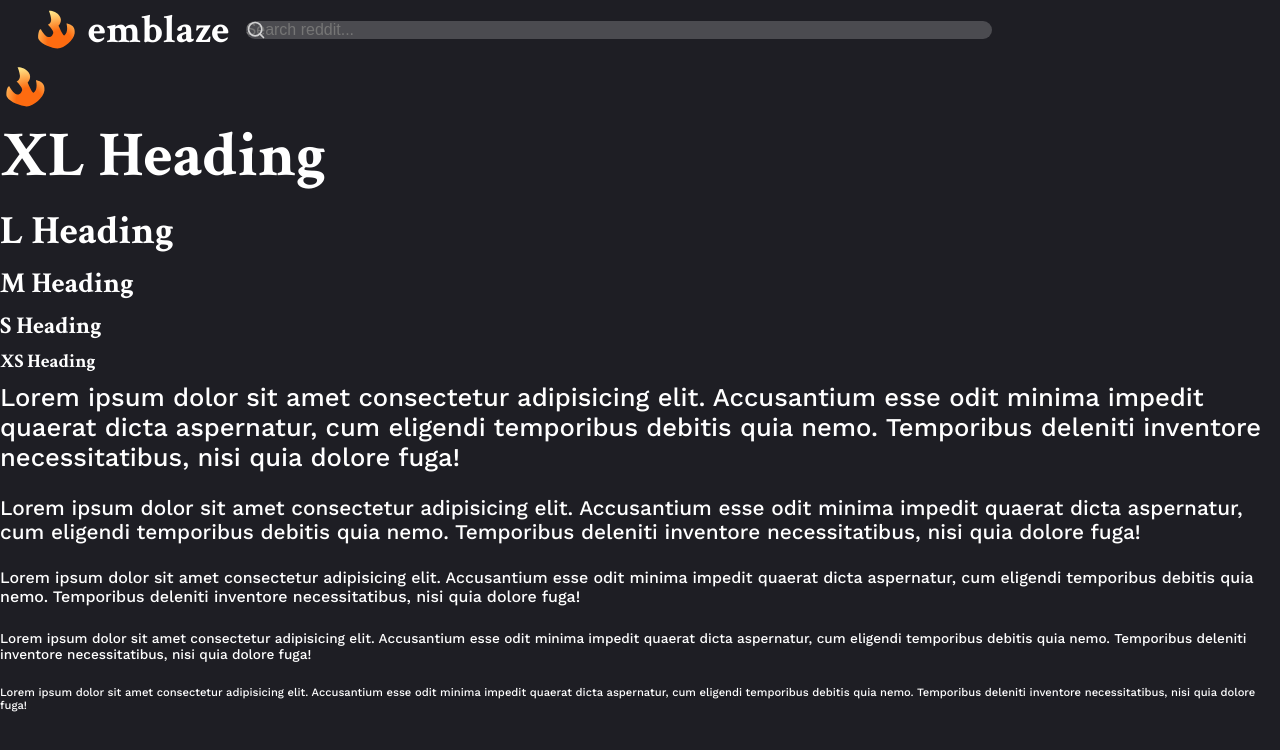
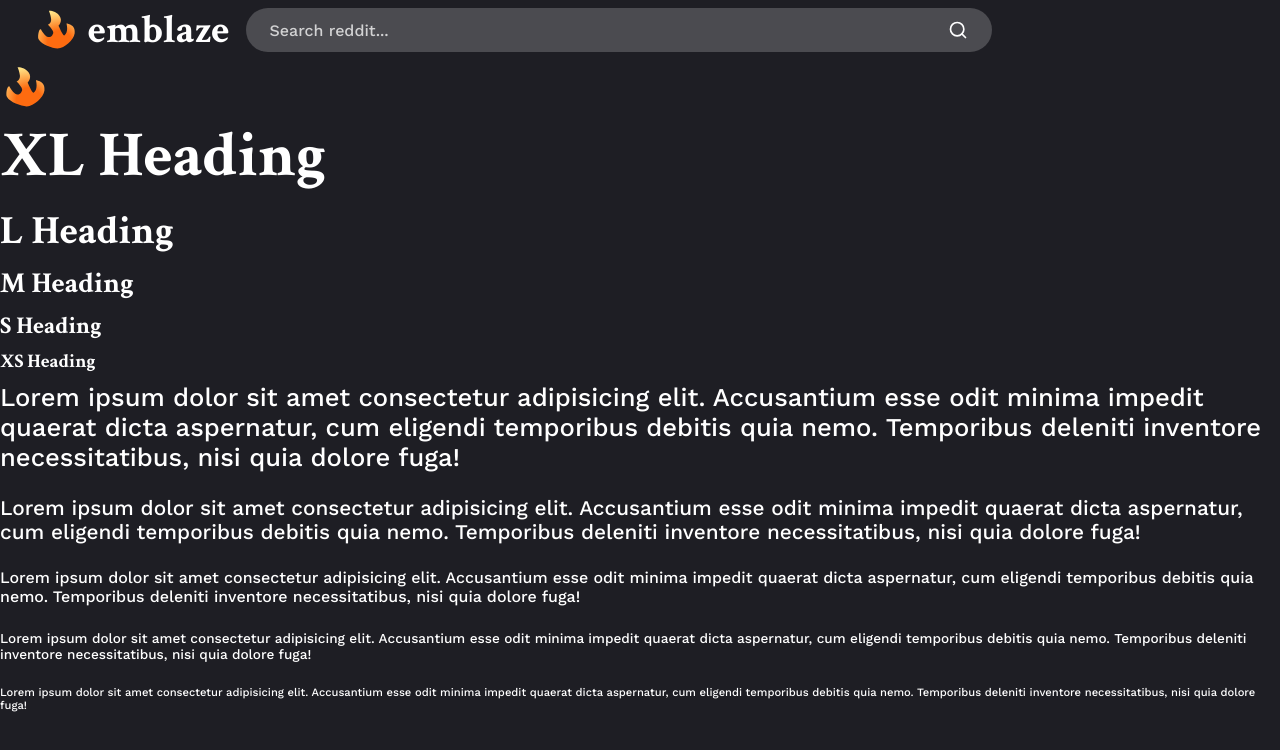
Before and after one commit to nicholas-roether/emblaze, a React (Create React App) app: page / in a window 1280 px wide. Shown: the top 750 px of the page. Built offline with nearby package versions, Linux system fonts and the light colour scheme.

Commit message:
Adjust search bar styles

```diff
--- a/src/components/page/SearchBar.tsx
+++ b/src/components/page/SearchBar.tsx
@@ -1,45 +1,38 @@
 import { useTheme } from "@emotion/react";
 import { FiSearch as SearchIcon } from "react-icons/fi";
+import Text from "../typography/Text";
 
 function SearchBar(): JSX.Element {
 	const theme = useTheme();
 	return (
-		<span
+		<div
 			css={{
-				position: "relative",
-				top: 0,
-				left: 0,
+				display: "flex",
 				flex: 1,
-				display: "flex",
 				alignItems: "center",
-				maxWidth: theme.spacing * 200
+				maxWidth: theme.spacing(200),
+				padding: theme.spacing(3, 6),
+				cursor: "text",
+				userSelect: "none",
+				backgroundColor: theme.colors.background[600],
+				borderRadius: "100000px"
 			}}
 		>
-			<input
-				type="text"
-				placeholder="Search reddit..."
+			<Text
 				css={{
-					backgroundColor: theme.colors.background[600],
-					padding: `${theme.spacing * 3}px ${theme.spacing * 12}px ${
-						theme.spacing * 3
-					}px ${theme.spacing * 6}px`,
-					width: "100%",
-					fontSize: theme.textSize.paragraph.m,
-					border: "none",
-					borderRadius: `1000000px`,
-					color: theme.colors.onBackground
+					color: theme.colors.background[900],
+					flex: 1
 				}}
-			/>
+			>
+				Search reddit...
+			</Text>
 			<SearchIcon
 				css={{
-					position: "absolute",
-					stroke: theme.colors.background[900],
-					right: theme.spacing * 6,
 					width: 20,
 					height: 20
 				}}
 			/>
-		</span>
+		</div>
 	);
 }
 
```
